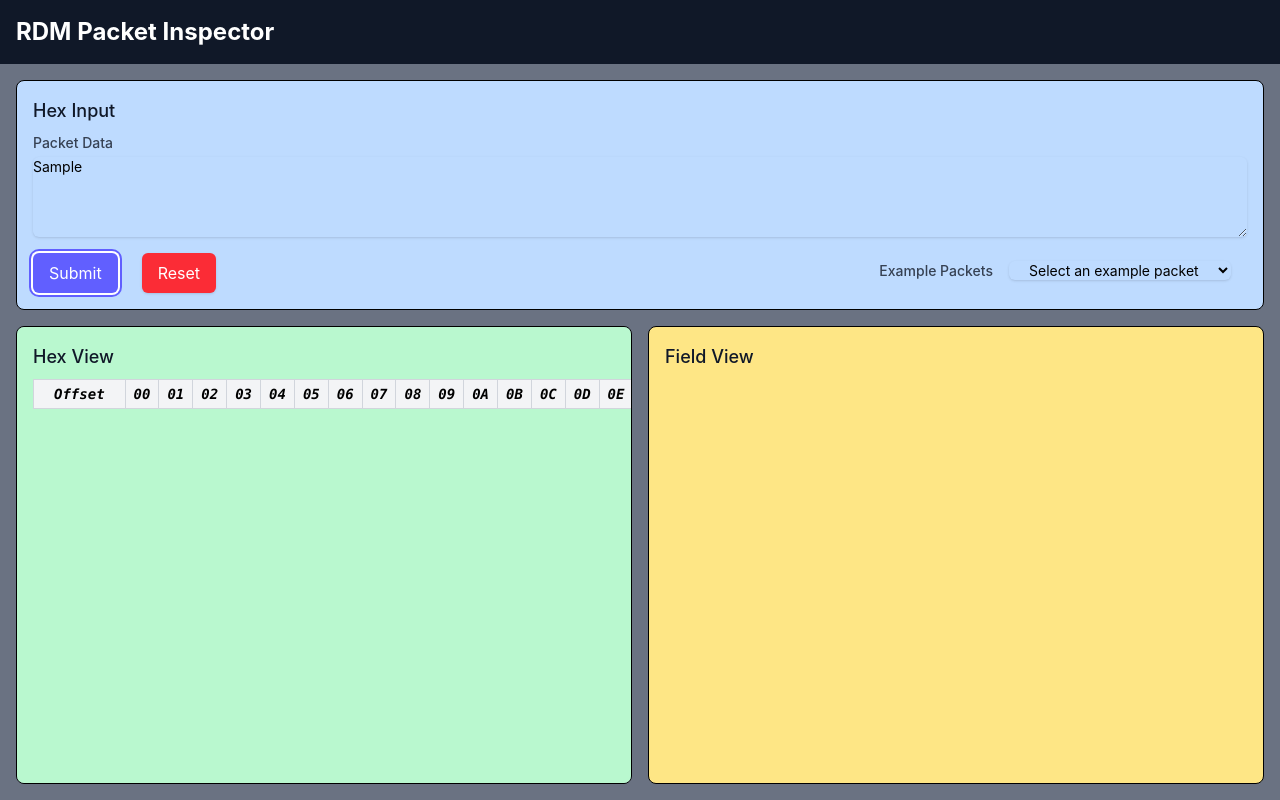
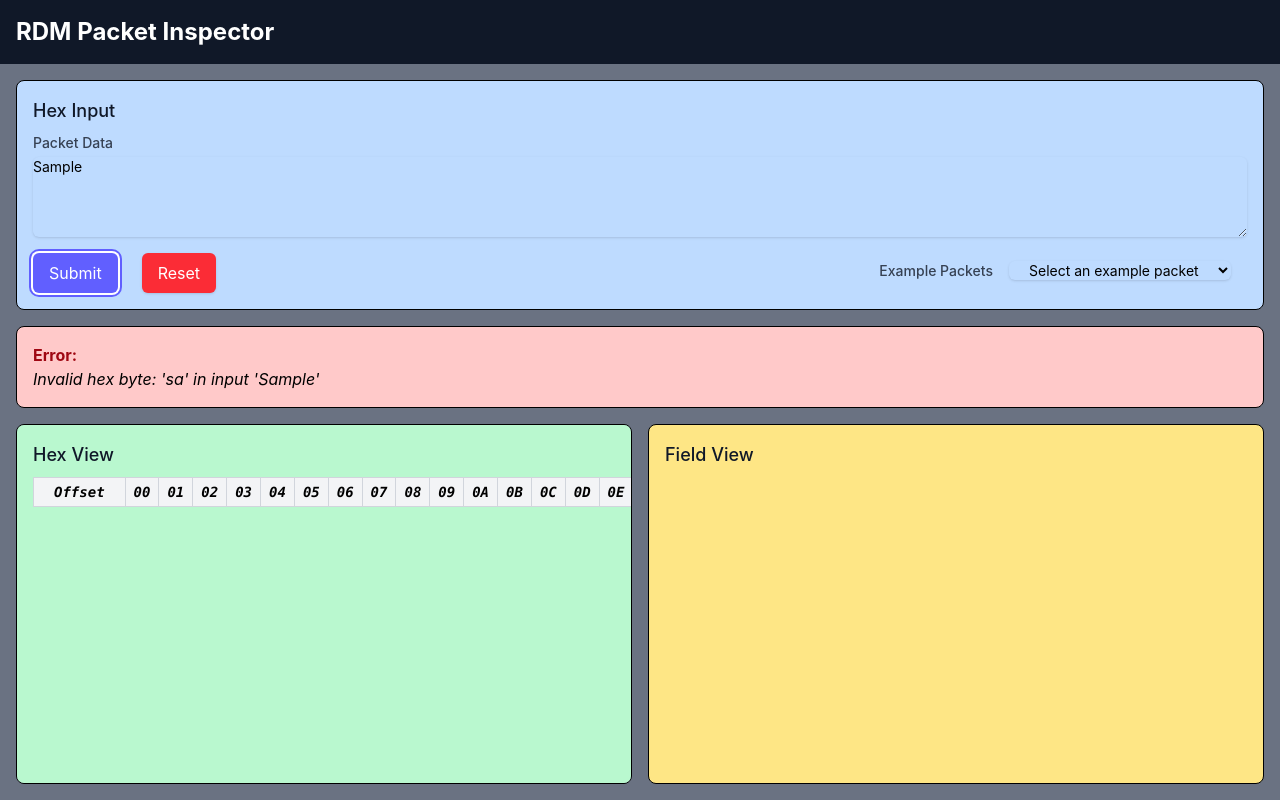
Before and after one commit to r-chua/rdm-packet-inspector, a React (Vite) app: page / in a window 1280 px wide. Both pictures are taken after typing "Sample" into the empty fields and a click on the button "Submit". Built offline with nearby package versions, Linux system fonts and the light colour scheme.

Commit message:
Feat/error display (#33)
* feat: parse error display

* fix: guard empty input errors

* style: user-friendlier error display

```diff
--- a/src/components/PacketInspector.tsx
+++ b/src/components/PacketInspector.tsx
@@ -11,7 +11,11 @@ export function PacketInspector() {
   );
 
   const handleParse = (hexString: string) => {
-    setParseResult(parseRdmPacket(hexString));
+    if (hexString.trim() === '') {
+      setParseResult(null);
+    } else {
+      setParseResult(parseRdmPacket(hexString));
+    }
   };
 
   return (
@@ -24,6 +28,16 @@ export function PacketInspector() {
         <div className="bg-blue-200 border rounded-lg">
           <HexInput onParse={handleParse} />
         </div>
+
+        {parseResult && !parseResult.success && (
+          <div className="bg-red-200 border rounded-lg p-4">
+            <p className="text-red-800 font-bold">Error:</p>
+            <p className="italic">{parseResult.error.message}</p>
+            {parseResult.error.byteOffset !== -1 && (
+              <p>Byte Index: {parseResult.error.byteOffset}</p>
+            )}
+          </div>
+        )}
 
         <div className="grid grid-cols-1 md:grid-cols-2 gap-4 flex-1 min-h-0">
           <div className="overflow-auto bg-green-200 border rounded-lg">
```
